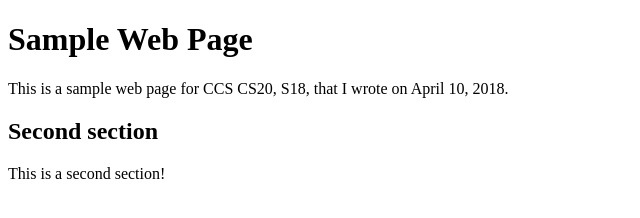
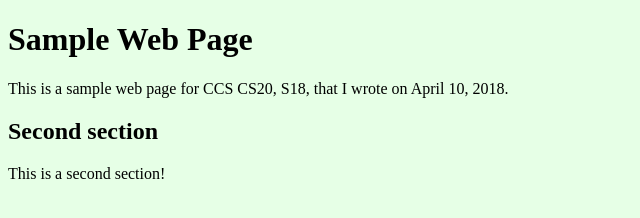
Before and after one commit to ucsb-ccs-cs20-s18/0410-Michelle, a plain HTML site: page index.html in a window 1280 px wide. Shown: the whole page, without its empty margins (0-640 px from the left). Drawn offline with Linux system fonts and the light colour scheme.

Commit message:
Update index.html

```diff
--- a/index.html
+++ b/index.html
@@ -2,7 +2,8 @@
 <html>
 
 <head>
-<title>Sample Wed Page for Michelle Chiu 04102018</title>
+  <title>Sample Wed Page for Michelle Chiu 04102018</title>
+  <link rel="stylesheet" type="text/css" href="site.css">
 </head>
 
 <body>
```
